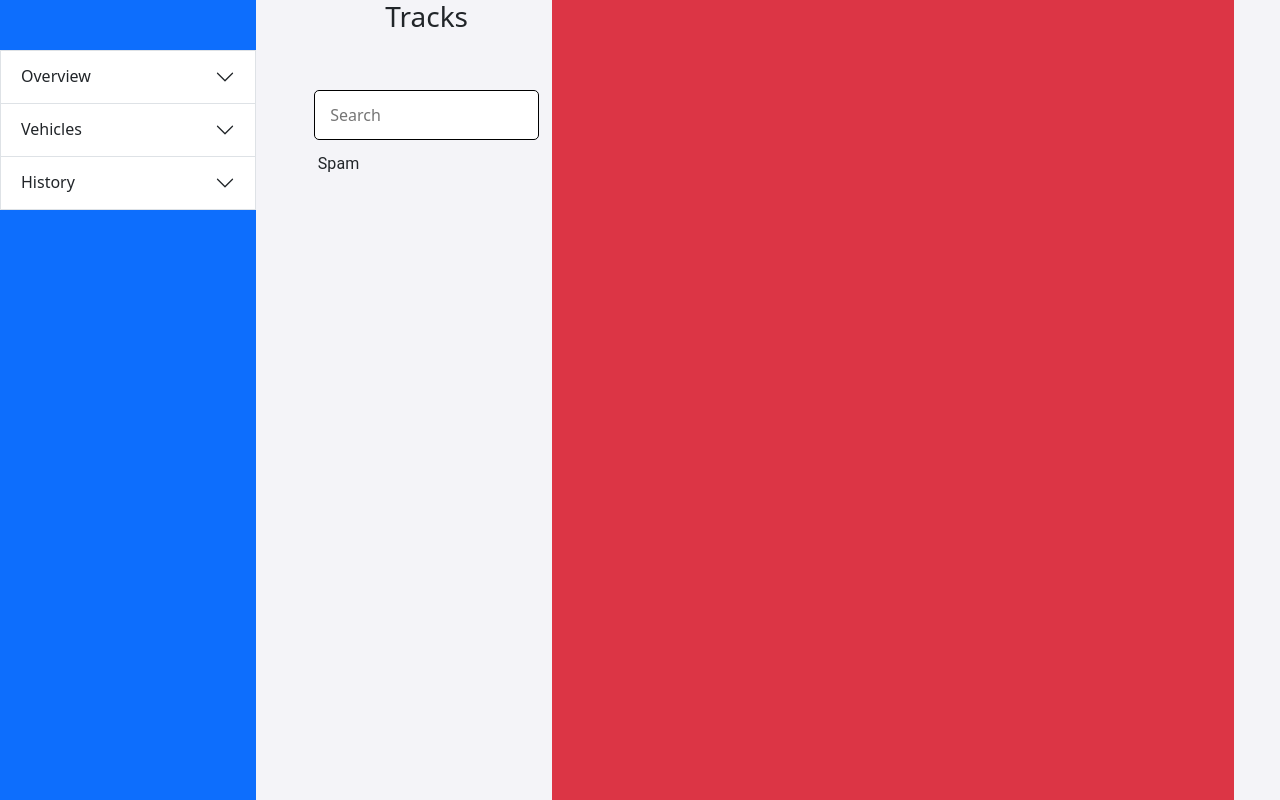
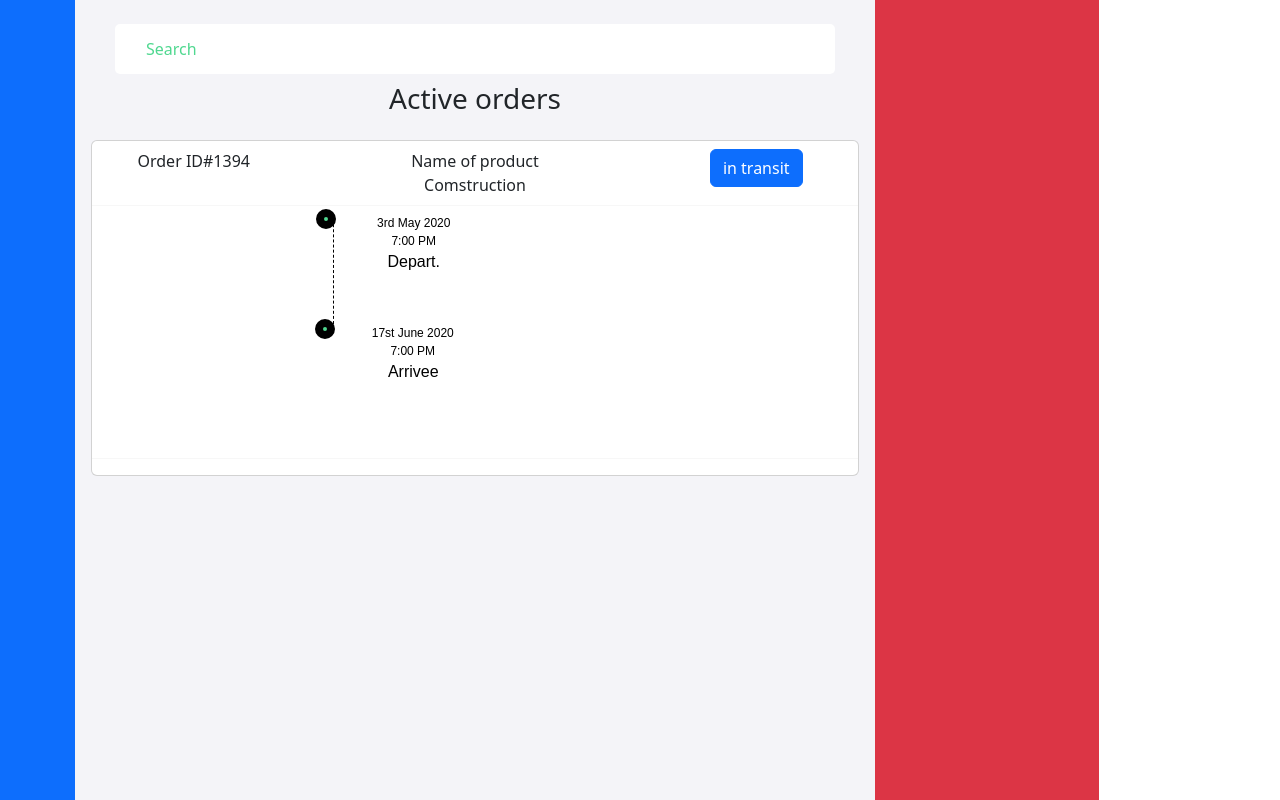
Before and after one commit to Ayoub-Zennouh/delivery-frontend-reactjs, a React (Create React App) app: page /dashboard in a window 1280 px wide. Built offline with nearby package versions, Linux system fonts and the light colour scheme.

Commit message:
dashboard

```diff
--- a/package.json
+++ b/package.json
@@ -6,7 +6,9 @@
     "-": "^0.0.1",
     "@emotion/react": "^11.10.4",
     "@emotion/styled": "^11.10.4",
+    "@mui/icons-material": "^5.10.3",
     "@mui/material": "^5.10.5",
+    "@mui/styled-engine-sc": "^5.10.3",
     "@popperjs/core": "^2.11.6",
     "@testing-library/jest-dom": "^5.16.5",
     "@testing-library/react": "^13.4.0",
@@ -17,6 +19,7 @@
     "react-router-dom": "^6.4.0",
     "react-scripts": "5.0.1",
     "save": "^2.5.0",
+    "styled-components": "^5.3.5",
     "web-vitals": "^2.1.4"
   },
   "scripts": {
--- a/src/components/dashboard/dashboard.css
+++ b/src/components/dashboard/dashboard.css
@@ -1,5 +1,5 @@
 .left-grid{
-    width: 20vw;
+    width: 75px;
     height: 100vh;
     background-color: teal;
 }
@@ -22,7 +22,7 @@
 }
 
 .search-field {
-    border-width: 1px;
+    border-width: 0px;
     border-radius: 5px;
     padding-left: 15px;
     height: 50px;
@@ -40,4 +40,134 @@
 
 .center-left {
     height: 100%;
+    width: 800px;
 }
+.center-right {
+    height: 100%;
+    width: 100%;
+}
+
+.card-list {
+    width: 90%;
+}
+
+.list-item {
+    height: 250px;
+    border-radius: 10px!important;
+    border-style: solid!important;
+    border-width: 1px !important;
+    border-color: rgb(0, 0, 0) !important;
+    box-shadow: 1px 1px 2px grey;
+    }
+
+
+
+    @import url("https://fonts.googleapis.com/css2?family=PT+Sans&display=swap");
+
+body {
+  background: #e8cbc0;
+}
+
+.container {
+  background: #232931;
+  width: 540px;
+  height: 500px;
+  margin: 0 auto;
+  position: relative;
+  margin-top: 10%;
+  box-shadow: 2px 5px 20px rgba(119, 119, 119, 0.5);
+}
+.rightbox {
+  padding: 0em 34rem 0em 0em;
+  height: 100%;
+}
+
+.rb-container {
+  font-family: "PT Sans", sans-serif;
+  width: 50%;
+  margin: auto;
+  display: block;
+  position: relative;
+}
+
+.rb-container ul.rb {
+  padding: 0;
+  display: inline-block;
+}
+
+.rb-container ul.rb li {
+  list-style: none;
+  margin: auto;
+  margin-left: 10em;
+  border-left: 1px dashed rgb(0, 0, 0);
+  padding: 0 0 50px 30px;
+  position: relative;
+}
+
+.rb-container ul.rb li:last-child {
+  border-left: 0;
+}
+
+.rb-container ul.rb li::before {
+  position: absolute;
+  left: -18px;
+  top: -5px;
+  content: " ";
+  border: 8px solid rgb(0, 0, 0);
+  border-radius: 500%;
+  background: #50d890;
+  height: 20px;
+  width: 20px;
+  transition: all 500ms ease-in-out;
+}
+
+.rb-container ul.rb li:hover::before {
+  border-color: #232931;
+  transition: all 1000ms ease-in-out;
+}
+
+ul.rb li .timestamp {
+  color: #000000;
+  position: relative;
+  width: 100px;
+  font-size: 12px;
+}
+
+.item-title {
+  color: rgb(0, 0, 0);
+}
+
+.container-3 {
+  width: 5em;
+  vertical-align: right;
+  white-space: nowrap;
+  position: absolute;
+}
+
+.container-3 input#search {
+  width: 150px;
+  height: 30px;
+  background: #000000;
+  border: none;
+  font-size: 10pt;
+  color: #262626;
+  -webkit-border-radius: 5px;
+  -moz-border-radius: 5px;
+  border-radius: 5px;
+  margin: 0.9em 0 0 28.5em;
+  box-shadow: 3px 3px 15px rgba(119, 119, 119, 0.5);
+}
+
+.container-3 .icon {
+  margin: 1.3em 3em 0 31.5em;
+  position: absolute;
+  width: 150px;
+  height: 30px;
+  z-index: 1;
+  color: #4f5b66;
+}
+
+input::placeholder {
+  padding: 5em 5em 1em 1em;
+  color: #50d890;
+}
--- a/src/components/dashboard/dashboard.js
+++ b/src/components/dashboard/dashboard.js
@@ -1,63 +1,78 @@
 import React from 'react';
 import './dashboard.css';
 
-import ListItemButton from '@mui/material/ListItemButton';
-import ListItemText from '@mui/material/ListItemText';
+import Divider from '@mui/material/Divider';
 
 
-const Dashboard = () => (
+
+export default function Dashboard() {
+
+  const [open, setOpen] = React.useState(true);
+
+  const handleClick = () => {
+    setOpen(!open);
+  };
+  return (
     <div className='d-flex flex-row vh-100 vw-100 main'>
       <div className='bg-primary left-grid'>
-      <div class="accordion list" id="accordionExample">
-        <div class="accordion-item">
-          <h2 class="accordion-header" id="headingOne">
-            <button class="accordion-button collapsed" type="button" data-bs-toggle="collapse" data-bs-target="#collapseOne" aria-expanded="false" aria-controls="collapseOne">
-              Overview
-            </button>
-          </h2>
-          <div id="collapseOne" class="accordion-collapse collapse" aria-labelledby="headingOne" data-bs-parent="#accordionExample">
-            <div class="accordion-body">
+
+      </div>
+      <div className='d-flex flex-row justify-content-center right-grid'>
+        <div className='center-left bg-transparent'>
+          <input className='search-field mt-4 mb-2' placeholder='Search'></input>
+          <h3>Active orders</h3>
+          <div className='w-100 d-flex flex-column p-3'>
+            <div className='card'>
+              <div className='d-flex flex-row justify-content-between p-2'>
+                <div className='col-3'>
+                  <label>Order ID</label>
+                  <label>#1394</label>
+                </div>
+                <div className='col-3'>
+                  <label>Name of product</label>
+                  <label>Comstruction</label>
+                </div>
+                <div className='col-3'>
+                  <button className='btn btn-primary'>in transit</button>
+                </div>
+              </div>
+              <Divider />
+
+              <div className='d-flex flex-row justify-content-between p-2'>
+                <div class="rightbox">
+                  <div class="rb-container">
+                    <ul class="rb">
+                      <li class="rb-item" ng-repeat="itembx">
+                        <div class="timestamp">
+                          3rd May 2020 7:00 PM
+                        </div>
+                        <div class="item-title">Depart.</div>
+
+                      </li>
+
+                      <li class="rb-item" ng-repeat="itembx">
+                        <div class="timestamp">
+                          17st June 2020 7:00 PM
+                        </div>
+                        <div class="item-title">Arrivee</div>
+                      </li>
+                    </ul>
                   </div>
                 </div>
               </div>
-        <div class="accordion-item">
-          <h2 class="accordion-header" id="headingTwo">
-            <button class="accordion-button collapsed" type="button" data-bs-toggle="collapse" data-bs-target="#collapseTwo" aria-expanded="false" aria-controls="collapseTwo">
-              Vehicles
-            </button>
-          </h2>
-          <div id="collapseTwo" class="accordion-collapse collapse" aria-labelledby="headingTwo" data-bs-parent="#accordionExample">
-            <div class="accordion-body">
+              <Divider />
+
+              <div className='d-flex flex-row justify-content-between p-2'>
+
               </div>
             </div>
           </div>
-        <div class="accordion-item">
-          <h2 class="accordion-header" id="headingThree">
-            <button class="accordion-button collapsed" type="button" data-bs-toggle="collapse" data-bs-target="#collapseThree" aria-expanded="false" aria-controls="collapseThree">
-              History
-            </button>
-          </h2>
-          <div id="collapseThree" class="accordion-collapse collapse" aria-labelledby="headingThree" data-bs-parent="#accordionExample">
-            <div class="accordion-body">
-            </div>
-          </div>
-        </div>
-      </div>
-    </div>
-    <div className='d-flex flex-row justify-content-center right-grid'>
-      <div className='center-left bg-transparent'>
-        <h3>Tracks</h3>
-        <input className='search-field mt-5' placeholder='Search'></input>
-        <ListItemButton component="a" href="#simple-list">
-              <ListItemText primary="Spam" />
-        </ListItemButton>
 
         </div>
-      <div className='col-8 h-100 bg-danger'>
+        <div className='center-right h-100 bg-danger'>
 
         </div>
       </div>
     </div>
   );
-
-export default Dashboard;
+}
```
Also changed, not shown: 2 other files (tests, documents, lock files or other folders). Lines whose indentation alone changed are shown as unchanged.
